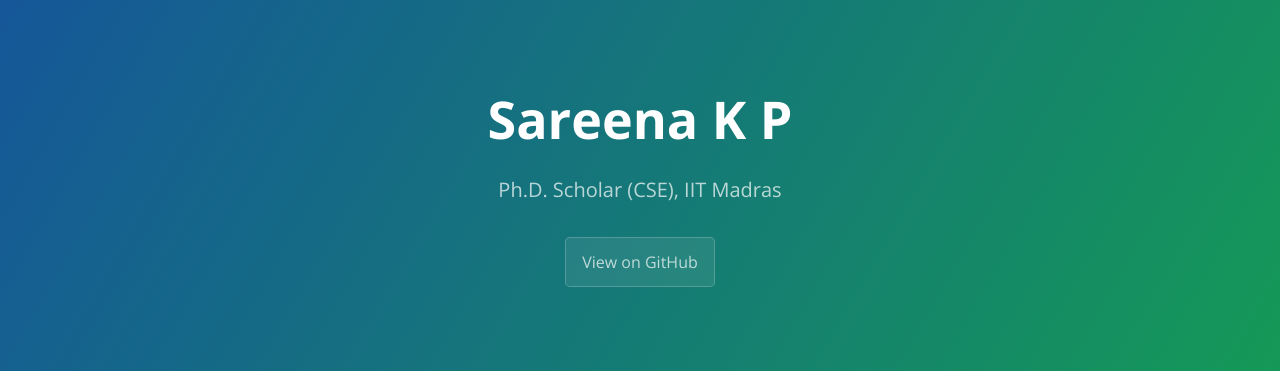
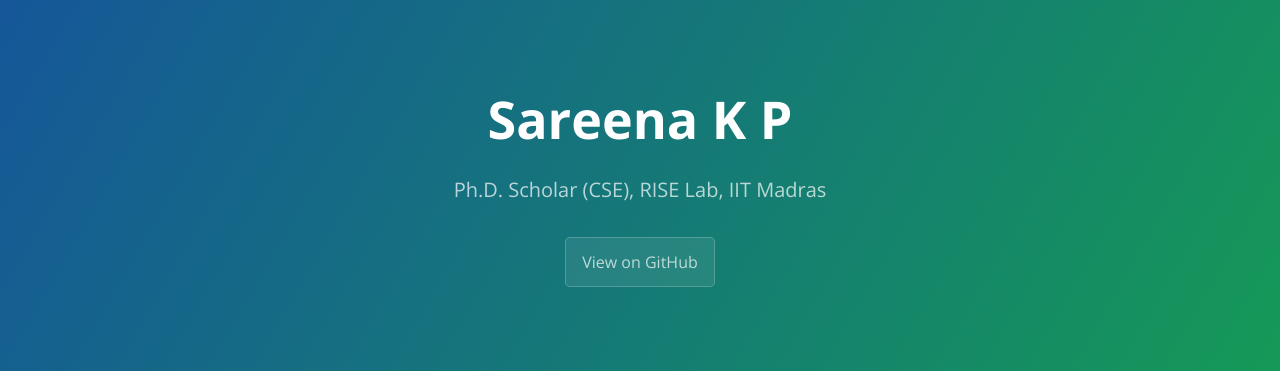
Before and after one commit to sareenakp/sareenakp_older_wedbite, a Jekyll site: the page built from index.md, in a window 1280 px wide and 900 px high. Shown: the top 371 px of the window. Built offline with Jekyll 4.4.1, drawn with Linux system fonts in a browser that asks for light colours; our own code applies the rules of GitHub Pages for plain Markdown files.

Commit message:
Update _config.yml

```diff
--- a/_config.yml
+++ b/_config.yml
@@ -1,5 +1,5 @@
 title: Sareena K P
-description: Ph.D. Scholar (CSE), IIT Madras
+description: Ph.D. Scholar (CSE), RISE Lab, IIT Madras
 show_downloads: false
 google_analytics:
 theme: jekyll-theme-cayman
```
